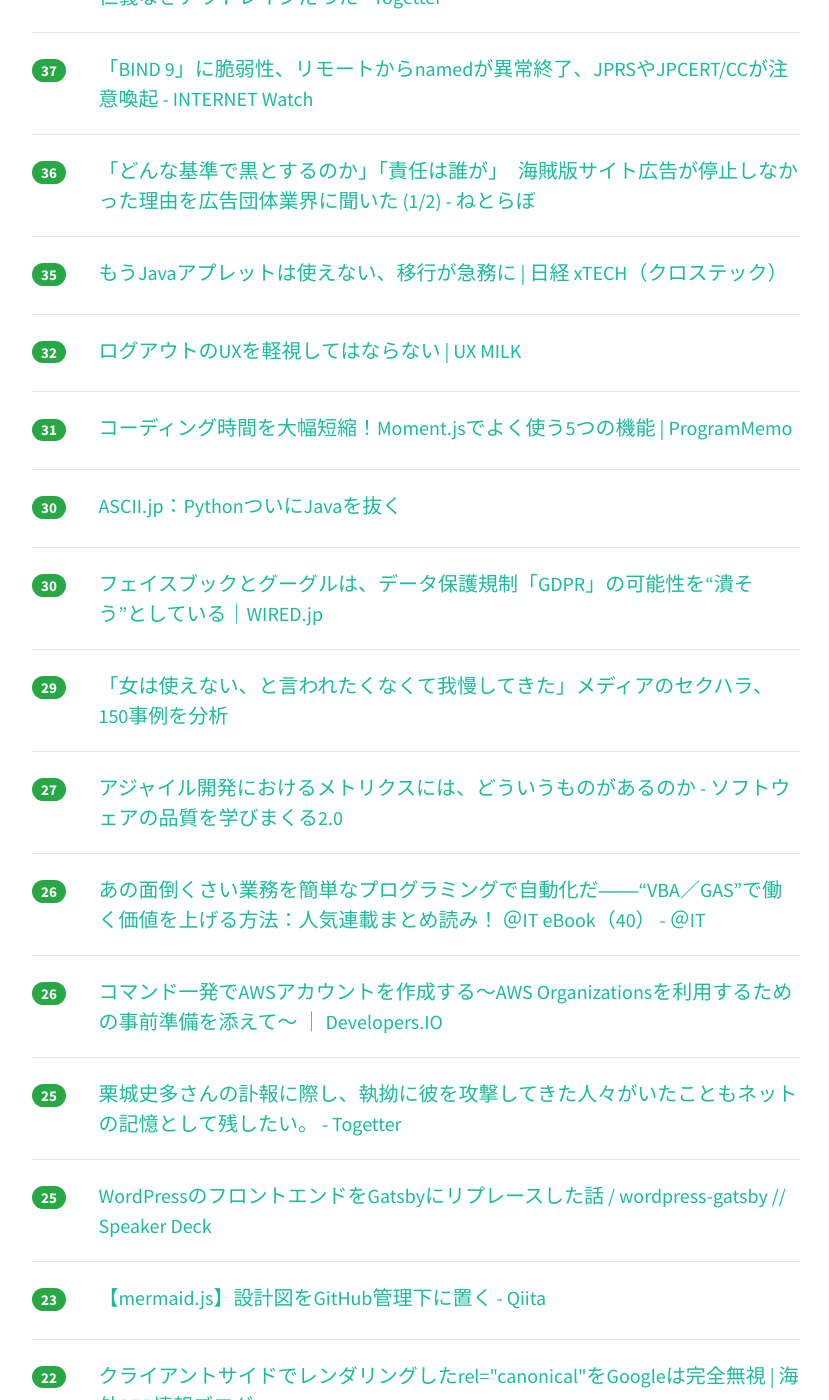
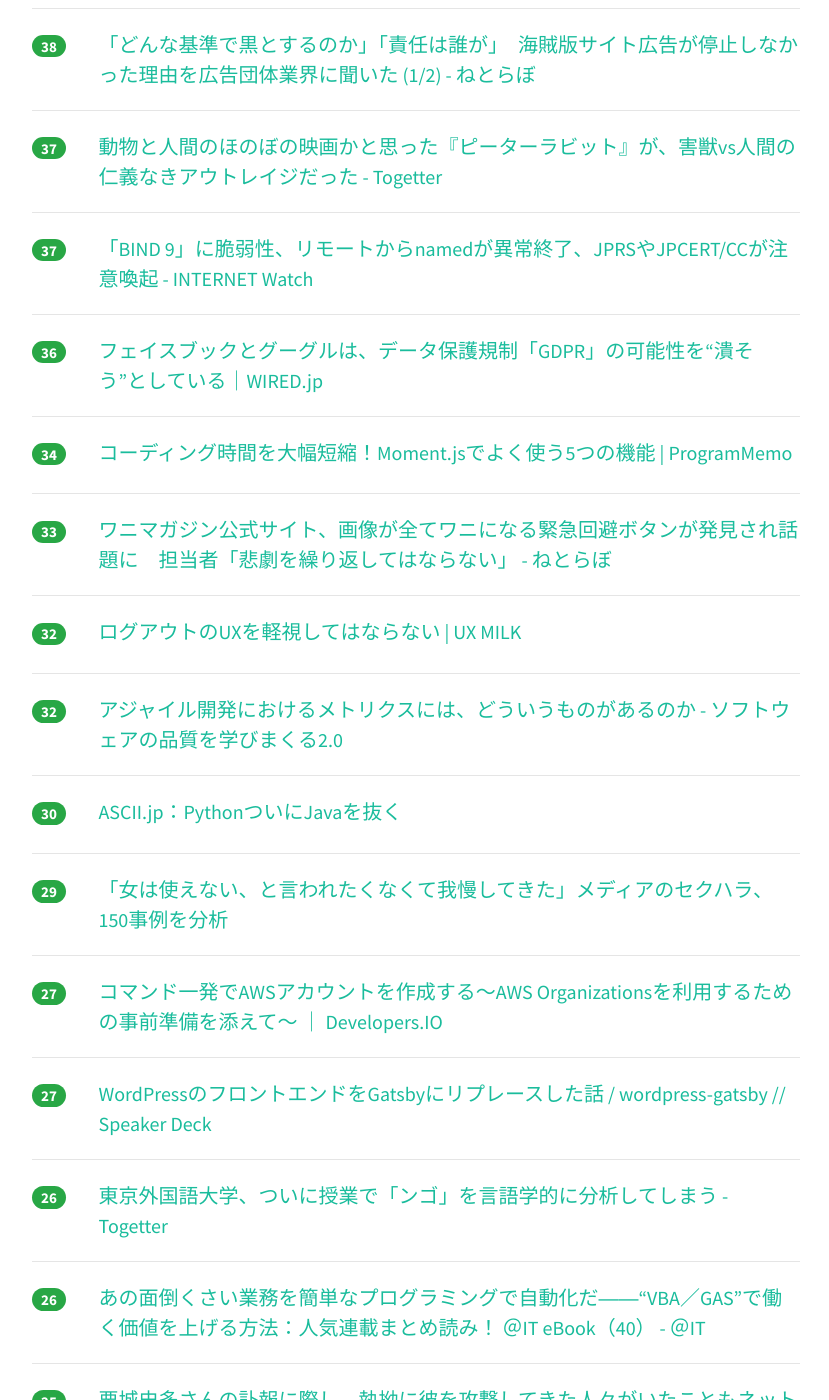
Before and after one commit to yatta47/hatena-matome-site, a Jekyll site: the page built from _posts/2018-05-22-hatena.md, in a window 1280 px wide and 1400 px high, scrolled down 2038 px. Shown: the whole window, without its empty margins (224-1053 px from the left). Built offline with Jekyll 4.4.1, drawn with Linux system fonts in a browser that asks for light colours; nearby versions of some CDN libraries; some of the changed text lies outside the part shown.

Commit message:
Updated 2018-05-22

```diff
--- a/_posts/2018-05-22-hatena.md
+++ b/_posts/2018-05-22-hatena.md
@@ -1,28 +1,38 @@
 ---
 layout: post
 title:  "2018-05-22 はてぶIT"
-date:   2018-05-22 19:03:26
+date:   2018-05-22 20:03:04
 tags: [it-hotentry]
 ---
-54 件のデータあり
+55 件のデータあり
 
 <hr><div class="row">
-<div class="col-1"><span class="badge badge-pill badge-success h2">265</span></div>
+<div class="col-1"><span class="badge badge-pill badge-success h2">280</span></div>
 <div class="col-11"><a href='http://business.nikkeibp.co.jp/atcl/opinion/16/041100064/052100004/' target='_blank'>列に割り込む中国人は、怒られたらどうするか？：日経ビジネスオンライン</a></div>
 </div>
 <hr>
 <div class="row">
-<div class="col-1"><span class="badge badge-pill badge-success h2">162</span></div>
+<div class="col-1"><span class="badge badge-pill badge-success h2">179</span></div>
 <div class="col-11"><a href='https://coliss.com/articles/build-websites/operation/javascript/native-like-animations-for-page-transitions.html' target='_blank'>Vue.jsとNuxt.jsを使用して、Webページのページ遷移に気持ちいいアニメーションを与えるチュートリアル | コリス</a></div>
 </div>
 <hr>
 <div class="row">
-<div class="col-1"><span class="badge badge-pill badge-success h2">150</span></div>
+<div class="col-1"><span class="badge badge-pill badge-success h2">176</span></div>
 <div class="col-11"><a href='https://withnews.jp/article/f0180522000qq000000000000000W04y10301qq000017280A' target='_blank'>松本人志の「初代相方」の今…「嫉妬と喪失感」で過ごした30代 - withnews（ウィズニュース）</a></div>
 </div>
 <hr>
 <div class="row">
-<div class="col-1"><span class="badge badge-pill badge-success h2">113</span></div>
+<div class="col-1"><span class="badge badge-pill badge-success h2">156</span></div>
+<div class="col-11"><a href='http://cloverstudioceo.hatenablog.com/entry/2018/05/21/173309' target='_blank'>日本のエンジニアの質について - ヨーロッパで働く社長のブログ</a></div>
+</div>
+<hr>
+<div class="row">
+<div class="col-1"><span class="badge badge-pill badge-success h2">137</span></div>
+<div class="col-11"><a href='https://employment.en-japan.com/engineerhub/entry/2018/05/22/110000' target='_blank'>Rubyコミッター・Yuguiに学ぶ、コードに書くべき「適切なコメント」と「適切な場所」 - エンジニアHub｜若手Webエンジニアのキャリアを考える！</a></div>
+</div>
+<hr>
+<div class="row">
+<div class="col-1"><span class="badge badge-pill badge-success h2">131</span></div>
 <div class="col-11"><a href='http://www.atmarkit.co.jp/ait/articles/1805/22/news043.html' target='_blank'>VS CodeでPythonするために必要なこと (1/3)：Visual Studio Codeで始めるPythonプログラミング - ＠IT</a></div>
 </div>
 <hr>
@@ -32,58 +42,58 @@ tags: [it-hotentry]
 </div>
 <hr>
 <div class="row">
-<div class="col-1"><span class="badge badge-pill badge-success h2">104</span></div>
-<div class="col-11"><a href='https://employment.en-japan.com/engineerhub/entry/2018/05/22/110000' target='_blank'>Rubyコミッター・Yuguiに学ぶ、コードに書くべき「適切なコメント」と「適切な場所」 - エンジニアHub｜若手Webエンジニアのキャリアを考える！</a></div>
+<div class="col-1"><span class="badge badge-pill badge-success h2">88</span></div>
+<div class="col-11"><a href='http://twitter.com/rkayama/status/998764472771596288' target='_blank'>香山リカさんのツイート: "朝９時50分にこれだけの新聞画像用意して投稿できるってかなりすごいことですよね。しかも、デジタル版じゃなく紙の現物か縮刷版の写真を撮ってる。９時開館</a></div>
 </div>
 <hr>
 <div class="row">
-<div class="col-1"><span class="badge badge-pill badge-success h2">97</span></div>
-<div class="col-11"><a href='http://cloverstudioceo.hatenablog.com/entry/2018/05/21/173309' target='_blank'>日本のエンジニアの質について - ヨーロッパで働く社長のブログ</a></div>
-</div>
-<hr>
-<div class="row">
-<div class="col-1"><span class="badge badge-pill badge-success h2">60</span></div>
+<div class="col-1"><span class="badge badge-pill badge-success h2">62</span></div>
 <div class="col-11"><a href='https://dev.classmethod.jp/cloud/report-opsjaws-13/' target='_blank'>AWS運用専門の勉強会「Ops JAWS#13」で「IAMの運用 ベストプラクティス」というタイトルで登壇してきました #jawsug #opsjaws ｜ Developers.IO</a></div>
 </div>
 <hr>
 <div class="row">
-<div class="col-1"><span class="badge badge-pill badge-success h2">60</span></div>
+<div class="col-1"><span class="badge badge-pill badge-success h2">62</span></div>
 <div class="col-11"><a href='https://www.publickey1.jp/blog/18/google_kubernetes_engine_1103.html' target='_blank'>Google Kubernetes Engine 1.10が正式リリース。ゾーンに分散したストレージのレプリケーション、マルチマスターを3つのゾーンに分散して高可用性を実現 － Publickey</a></div>
 </div>
 <hr>
 <div class="row">
-<div class="col-1"><span class="badge badge-pill badge-success h2">55</span></div>
-<div class="col-11"><a href='http://twitter.com/rkayama/status/998764472771596288' target='_blank'>香山リカさんのツイート: "朝９時50分にこれだけの新聞画像用意して投稿できるってかなりすごいことですよね。しかも、デジタル版じゃなく紙の現物か縮刷版の写真を撮ってる。９時開館</a></div>
+<div class="col-1"><span class="badge badge-pill badge-success h2">57</span></div>
+<div class="col-11"><a href='https://goodpatch.com/blog/logo-design-by-golden-ratio/' target='_blank'>黄金比を使ってロゴデザインをしてみよう | Goodpatch Blog</a></div>
 </div>
 <hr>
 <div class="row">
-<div class="col-1"><span class="badge badge-pill badge-success h2">52</span></div>
+<div class="col-1"><span class="badge badge-pill badge-success h2">53</span></div>
 <div class="col-11"><a href='https://japanese.engadget.com/2018/05/21/ai-2/' target='_blank'>「AI」をタダで学べるオンライン講座、フィンランドの大学が公開。すでに2万人超が登録 - Engadget 日本版</a></div>
 </div>
 <hr>
 <div class="row">
 <div class="col-1"><span class="badge badge-pill badge-success h2">51</span></div>
-<div class="col-11"><a href='https://goodpatch.com/blog/logo-design-by-golden-ratio/' target='_blank'>黄金比を使ってロゴデザインをしてみよう | Goodpatch Blog</a></div>
-</div>
-<hr>
-<div class="row">
-<div class="col-1"><span class="badge badge-pill badge-success h2">46</span></div>
 <div class="col-11"><a href='http://www.ketancho.net/entry/2018/04/25/075500' target='_blank'>「SQLアンチパターン」を避けるためのチェックリスト（サマリー版） - log4ketancho</a></div>
 </div>
 <hr>
 <div class="row">
-<div class="col-1"><span class="badge badge-pill badge-success h2">41</span></div>
+<div class="col-1"><span class="badge badge-pill badge-success h2">43</span></div>
 <div class="col-11"><a href='http://www.4gamer.net/games/038/G003821/20180521049/' target='_blank'>遅延はほぼゼロ。スマホでSteamのゲームをリモートプレイできる「Steam Link App」を試してみた - 4Gamer.net</a></div>
 </div>
 <hr>
 <div class="row">
-<div class="col-1"><span class="badge badge-pill badge-success h2">40</span></div>
+<div class="col-1"><span class="badge badge-pill badge-success h2">42</span></div>
 <div class="col-11"><a href='https://www.publickey1.jp/blog/18/awsi3metal.html' target='_blank'>AWS、ベアメタルサーバ「i3.metal」を正式サービスとして提供開始 － Publickey</a></div>
 </div>
 <hr>
 <div class="row">
 <div class="col-1"><span class="badge badge-pill badge-success h2">39</span></div>
 <div class="col-11"><a href='http://kyoko-np.net/2018052201.html' target='_blank'>横書き＋太字強調　中学教科書「目新しい国語」に注目集まる</a></div>
+</div>
+<hr>
+<div class="row">
+<div class="col-1"><span class="badge badge-pill badge-success h2">39</span></div>
+<div class="col-11"><a href='http://tech.nikkeibp.co.jp/atcl/nxt/column/18/00294/051900003/' target='_blank'>もうJavaアプレットは使えない、移行が急務に | 日経 xTECH（クロステック）</a></div>
+</div>
+<hr>
+<div class="row">
+<div class="col-1"><span class="badge badge-pill badge-success h2">38</span></div>
+<div class="col-11"><a href='http://nlab.itmedia.co.jp/nl/articles/1805/06/news015.html' target='_blank'>「どんな基準で黒とするのか」「責任は誰が」　海賊版サイト広告が停止しなかった理由を広告団体業界に聞いた (1/2) - ねとらぼ</a></div>
 </div>
 <hr>
 <div class="row">
@@ -98,12 +108,17 @@ tags: [it-hotentry]
 <hr>
 <div class="row">
 <div class="col-1"><span class="badge badge-pill badge-success h2">36</span></div>
-<div class="col-11"><a href='http://nlab.itmedia.co.jp/nl/articles/1805/06/news015.html' target='_blank'>「どんな基準で黒とするのか」「責任は誰が」　海賊版サイト広告が停止しなかった理由を広告団体業界に聞いた (1/2) - ねとらぼ</a></div>
+<div class="col-11"><a href='https://wired.jp/2018/05/22/google-and-facebook-gdpr/' target='_blank'>フェイスブックとグーグルは、データ保護規制「GDPR」の可能性を“潰そう”としている｜WIRED.jp</a></div>
 </div>
 <hr>
 <div class="row">
-<div class="col-1"><span class="badge badge-pill badge-success h2">35</span></div>
-<div class="col-11"><a href='http://tech.nikkeibp.co.jp/atcl/nxt/column/18/00294/051900003/' target='_blank'>もうJavaアプレットは使えない、移行が急務に | 日経 xTECH（クロステック）</a></div>
+<div class="col-1"><span class="badge badge-pill badge-success h2">34</span></div>
+<div class="col-11"><a href='http://program-memo.com/archives/135' target='_blank'>コーディング時間を大幅短縮！Moment.jsでよく使う5つの機能 | ProgramMemo</a></div>
+</div>
+<hr>
+<div class="row">
+<div class="col-1"><span class="badge badge-pill badge-success h2">33</span></div>
+<div class="col-11"><a href='http://nlab.itmedia.co.jp/nl/articles/1805/22/news097.html' target='_blank'>ワニマガジン公式サイト、画像が全てワニになる緊急回避ボタンが発見され話題に　担当者「悲劇を繰り返してはならない」 - ねとらぼ</a></div>
 </div>
 <hr>
 <div class="row">
@@ -112,18 +127,13 @@ tags: [it-hotentry]
 </div>
 <hr>
 <div class="row">
-<div class="col-1"><span class="badge badge-pill badge-success h2">31</span></div>
-<div class="col-11"><a href='http://program-memo.com/archives/135' target='_blank'>コーディング時間を大幅短縮！Moment.jsでよく使う5つの機能 | ProgramMemo</a></div>
+<div class="col-1"><span class="badge badge-pill badge-success h2">32</span></div>
+<div class="col-11"><a href='http://www.kzsuzuki.com/entry/agileMetrix' target='_blank'>アジャイル開発におけるメトリクスには、どういうものがあるのか - ソフトウェアの品質を学びまくる2.0</a></div>
 </div>
 <hr>
 <div class="row">
 <div class="col-1"><span class="badge badge-pill badge-success h2">30</span></div>
 <div class="col-11"><a href='http://ascii.jp/elem/000/001/679/1679704/' target='_blank'>ASCII.jp：PythonついにJavaを抜く</a></div>
-</div>
-<hr>
-<div class="row">
-<div class="col-1"><span class="badge badge-pill badge-success h2">30</span></div>
-<div class="col-11"><a href='https://wired.jp/2018/05/22/google-and-facebook-gdpr/' target='_blank'>フェイスブックとグーグルは、データ保護規制「GDPR」の可能性を“潰そう”としている｜WIRED.jp</a></div>
 </div>
 <hr>
 <div class="row">
@@ -133,7 +143,17 @@ tags: [it-hotentry]
 <hr>
 <div class="row">
 <div class="col-1"><span class="badge badge-pill badge-success h2">27</span></div>
-<div class="col-11"><a href='http://www.kzsuzuki.com/entry/agileMetrix' target='_blank'>アジャイル開発におけるメトリクスには、どういうものがあるのか - ソフトウェアの品質を学びまくる2.0</a></div>
+<div class="col-11"><a href='https://dev.classmethod.jp/cloud/aws/create-aws-account-by-cli/' target='_blank'>コマンド一発でAWSアカウントを作成する～AWS Organizationsを利用するための事前準備を添えて～ ｜ Developers.IO</a></div>
+</div>
+<hr>
+<div class="row">
+<div class="col-1"><span class="badge badge-pill badge-success h2">27</span></div>
+<div class="col-11"><a href='https://speakerdeck.com/mottox2/wordpress-gatsby' target='_blank'>WordPressのフロントエンドをGatsbyにリプレースした話 / wordpress-gatsby // Speaker Deck</a></div>
+</div>
+<hr>
+<div class="row">
+<div class="col-1"><span class="badge badge-pill badge-success h2">26</span></div>
+<div class="col-11"><a href='https://togetter.com/li/1229725' target='_blank'>東京外国語大学、ついに授業で「ンゴ」を言語学的に分析してしまう - Togetter</a></div>
 </div>
 <hr>
 <div class="row">
@@ -142,18 +162,13 @@ tags: [it-hotentry]
 </div>
 <hr>
 <div class="row">
-<div class="col-1"><span class="badge badge-pill badge-success h2">26</span></div>
-<div class="col-11"><a href='https://dev.classmethod.jp/cloud/aws/create-aws-account-by-cli/' target='_blank'>コマンド一発でAWSアカウントを作成する～AWS Organizationsを利用するための事前準備を添えて～ ｜ Developers.IO</a></div>
-</div>
-<hr>
-<div class="row">
 <div class="col-1"><span class="badge badge-pill badge-success h2">25</span></div>
 <div class="col-11"><a href='https://togetter.com/li/1229574' target='_blank'>栗城史多さんの訃報に際し、執拗に彼を攻撃してきた人々がいたこともネットの記憶として残したい。 - Togetter</a></div>
 </div>
 <hr>
 <div class="row">
-<div class="col-1"><span class="badge badge-pill badge-success h2">25</span></div>
-<div class="col-11"><a href='https://speakerdeck.com/mottox2/wordpress-gatsby' target='_blank'>WordPressのフロントエンドをGatsbyにリプレースした話 / wordpress-gatsby // Speaker Deck</a></div>
+<div class="col-1"><span class="badge badge-pill badge-success h2">24</span></div>
+<div class="col-11"><a href='https://www.slideshare.net/shibats/ss-97790452' target='_blank'>コミュニケーションとしてのコード</a></div>
 </div>
 <hr>
 <div class="row">
@@ -162,13 +177,18 @@ tags: [it-hotentry]
 </div>
 <hr>
 <div class="row">
-<div class="col-1"><span class="badge badge-pill badge-success h2">22</span></div>
+<div class="col-1"><span class="badge badge-pill badge-success h2">23</span></div>
 <div class="col-11"><a href='https://www.suzukikenichi.com/blog/google-only-checks-canonicals-on-the-raw-html-not-the-rendered-one/' target='_blank'>クライアントサイドでレンダリングしたrel="canonical"をGoogleは完全無視 | 海外SEO情報ブログ</a></div>
 </div>
 <hr>
 <div class="row">
+<div class="col-1"><span class="badge badge-pill badge-success h2">23</span></div>
+<div class="col-11"><a href='http://president.jp/articles/-/25143' target='_blank'>「本を買うならアマゾン」はなぜ危ないか | プレジデントオンライン</a></div>
+</div>
+<hr>
+<div class="row">
 <div class="col-1"><span class="badge badge-pill badge-success h2">22</span></div>
-<div class="col-11"><a href='https://www.slideshare.net/shibats/ss-97790452' target='_blank'>コミュニケーションとしてのコード</a></div>
+<div class="col-11"><a href='http://www.arupakano.com/entry/google-chrome-extensions' target='_blank'>ブロガー向けGoogle Chrome拡張機能まとめ - あるアルパカの知恵</a></div>
 </div>
 <hr>
 <div class="row">
@@ -182,22 +202,7 @@ tags: [it-hotentry]
 </div>
 <hr>
 <div class="row">
-<div class="col-1"><span class="badge badge-pill badge-success h2">21</span></div>
-<div class="col-11"><a href='https://togetter.com/li/1229725' target='_blank'>東京外国語大学、ついに授業で「ンゴ」を言語学的に分析してしまう - Togetter</a></div>
-</div>
-<hr>
-<div class="row">
-<div class="col-1"><span class="badge badge-pill badge-success h2">21</span></div>
-<div class="col-11"><a href='http://www.arupakano.com/entry/google-chrome-extensions' target='_blank'>ブロガー向けGoogle Chrome拡張機能まとめ - あるアルパカの知恵</a></div>
-</div>
-<hr>
-<div class="row">
 <div class="col-1"><span class="badge badge-pill badge-success h2">20</span></div>
-<div class="col-11"><a href='http://nlab.itmedia.co.jp/nl/articles/1805/22/news097.html' target='_blank'>ワニマガジン公式サイト、画像が全てワニになる緊急回避ボタンが発見され話題に　担当者「悲劇を繰り返してはならない」 - ねとらぼ</a></div>
-</div>
-<hr>
-<div class="row">
-<div class="col-1"><span class="badge badge-pill badge-success h2">19</span></div>
 <div class="col-11"><a href='https://toyokeizai.net/articles/-/221717' target='_blank'>エプソンが｢インクジェット｣に命懸けの理由 | IT･電機･半導体･部品 | 東洋経済オンライン | 経済ニュースの新基準</a></div>
 </div>
 <hr>
@@ -222,6 +227,16 @@ tags: [it-hotentry]
 </div>
 <hr>
 <div class="row">
+<div class="col-1"><span class="badge badge-pill badge-success h2">16</span></div>
+<div class="col-11"><a href='http://www.hotspring-inc.jp/news/201805221345/' target='_blank'>ズボラ旅パンクのお知らせ｜Hotspring, Inc.</a></div>
+</div>
+<hr>
+<div class="row">
+<div class="col-1"><span class="badge badge-pill badge-success h2">16</span></div>
+<div class="col-11"><a href='http://www.itmedia.co.jp/pcuser/articles/1805/22/news098.html' target='_blank'>ドンキ、メモリ4GBに倍増した10.1型2in1タブレット　税別1万9800円 - ITmedia PC USER</a></div>
+</div>
+<hr>
+<div class="row">
 <div class="col-1"><span class="badge badge-pill badge-success h2">15</span></div>
 <div class="col-11"><a href='https://anond.hatelabo.jp/20180521211420' target='_blank'>PCのフォルダーの整理ってみんなどうやってんだ</a></div>
 </div>
@@ -233,17 +248,17 @@ tags: [it-hotentry]
 <hr>
 <div class="row">
 <div class="col-1"><span class="badge badge-pill badge-success h2">15</span></div>
+<div class="col-11"><a href='https://japan.cnet.com/article/35119508/' target='_blank'>大学を横断して検索できる研究者データベース「LabBase R&D」--事前登録が開始 - CNET Japan</a></div>
+</div>
+<hr>
+<div class="row">
+<div class="col-1"><span class="badge badge-pill badge-success h2">15</span></div>
 <div class="col-11"><a href='https://jp.techcrunch.com/2018/05/22/zubora-tabi-launch/' target='_blank'>ペロリ創業メンバー有川氏が次に手がけるのは、チャット型の旅行代理店 | TechCrunch Japan</a></div>
 </div>
 <hr>
 <div class="row">
-<div class="col-1"><span class="badge badge-pill badge-success h2">14</span></div>
-<div class="col-11"><a href='https://japan.cnet.com/article/35119508/' target='_blank'>大学を横断して検索できる研究者データベース「LabBase R&D」--事前登録が開始 - CNET Japan</a></div>
-</div>
-<hr>
-<div class="row">
-<div class="col-1"><span class="badge badge-pill badge-success h2">14</span></div>
-<div class="col-11"><a href='http://www.hotspring-inc.jp/news/201805221345/' target='_blank'>ズボラ旅パンクのお知らせ｜Hotspring, Inc.</a></div>
+<div class="col-1"><span class="badge badge-pill badge-success h2">15</span></div>
+<div class="col-11"><a href='https://pc.watch.impress.co.jp/docs/news/1123118.html' target='_blank'>ドン・キホーテ、メモリが倍増/タッチ感度が向上した約2万円の10.1型2in1 - PC Watch</a></div>
 </div>
 <hr>
 <div class="row">
@@ -262,16 +277,6 @@ tags: [it-hotentry]
 </div>
 <hr>
 <div class="row">
-<div class="col-1"><span class="badge badge-pill badge-success h2">12</span></div>
-<div class="col-11"><a href='https://pc.watch.impress.co.jp/docs/news/1123118.html' target='_blank'>ドン・キホーテ、メモリが倍増/タッチ感度が向上した約2万円の10.1型2in1 - PC Watch</a></div>
-</div>
-<hr>
-<div class="row">
-<div class="col-1"><span class="badge badge-pill badge-success h2">12</span></div>
-<div class="col-11"><a href='http://www.itmedia.co.jp/pcuser/articles/1805/22/news098.html' target='_blank'>ドンキ、メモリ4GBに倍増した10.1型2in1タブレット　税別1万9800円 - ITmedia PC USER</a></div>
-</div>
-<hr>
-<div class="row">
 <div class="col-1"><span class="badge badge-pill badge-success h2">10</span></div>
 <div class="col-11"><a href='http://blog.nicovideo.jp/niconews/74255.html' target='_blank'>生放送のニコニ広告がリニューアル！より充実した放送者支援が可能に|ニコニコインフォ</a></div>
 </div>
```
